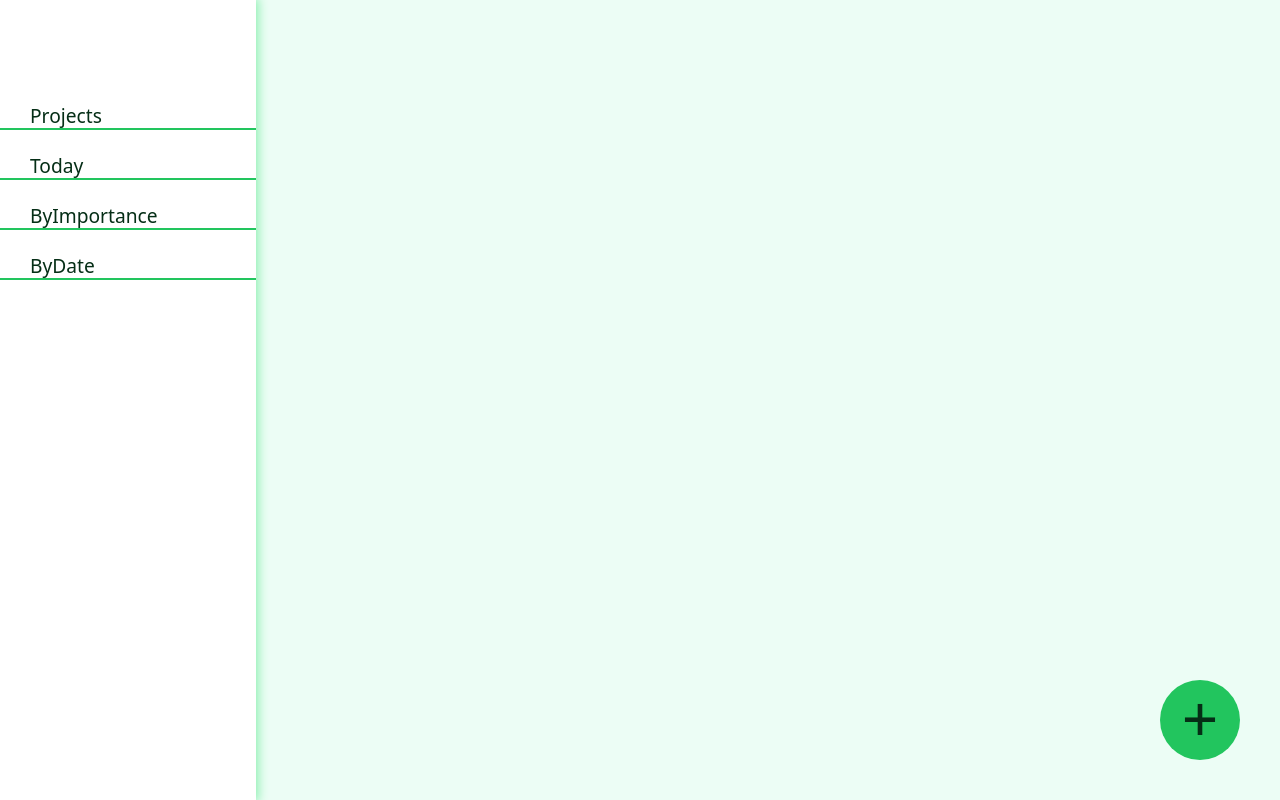
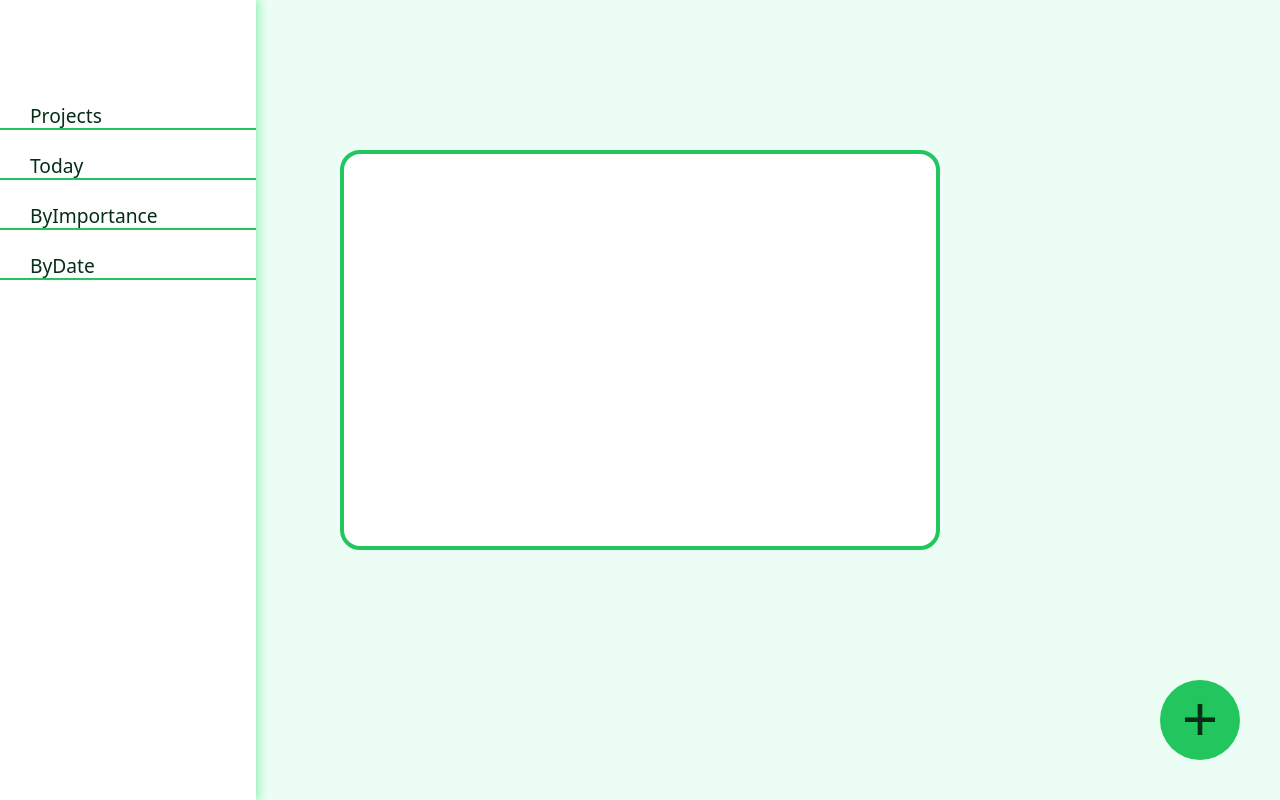
Before and after one commit to ziko1905/todo-list, a website built with webpack: page src/template.html in a window 1280 px wide. Built offline with nearby package versions, Linux system fonts and the light colour scheme.

Commit message:
Create basic layout and styling for create popup

```diff
--- a/src/index.js
+++ b/src/index.js
@@ -1,5 +1,5 @@
 import "./styles.css"
-import { createNav } from "./load";
+import { createNav, popUp } from "./load";
 
 class Task {
     constructor(title, description, date, priority, notes, check) {
@@ -21,3 +21,4 @@ class Project {
 }
 
 createNav()
+popUp()
--- a/src/load.js
+++ b/src/load.js
@@ -1,3 +1,5 @@
+const content = document.querySelector(".content")
+
 export function createNav() {
     const nav = document.querySelector("nav");
     let cards = [];
@@ -9,3 +11,9 @@ export function createNav() {
         nav.appendChild(card);
     }
 }
+
+export function popUp(type) {
+    const popDiv = document.createElement("div")
+    popDiv.id = "pop"
+    document.body.appendChild(popDiv)
+}
--- a/src/styles.css
+++ b/src/styles.css
@@ -52,3 +52,16 @@ nav {
     right: 40px;
     bottom: 40px;
 }
+
+#pop {
+    width: 600px;
+    height: 400px;
+    background-color: white;
+    margin: 150px auto;
+    border: 4px solid var(--secondary-clr);
+    border-radius: 20px;
+
+    position: absolute;
+    inset: 0;
+
+}
```
